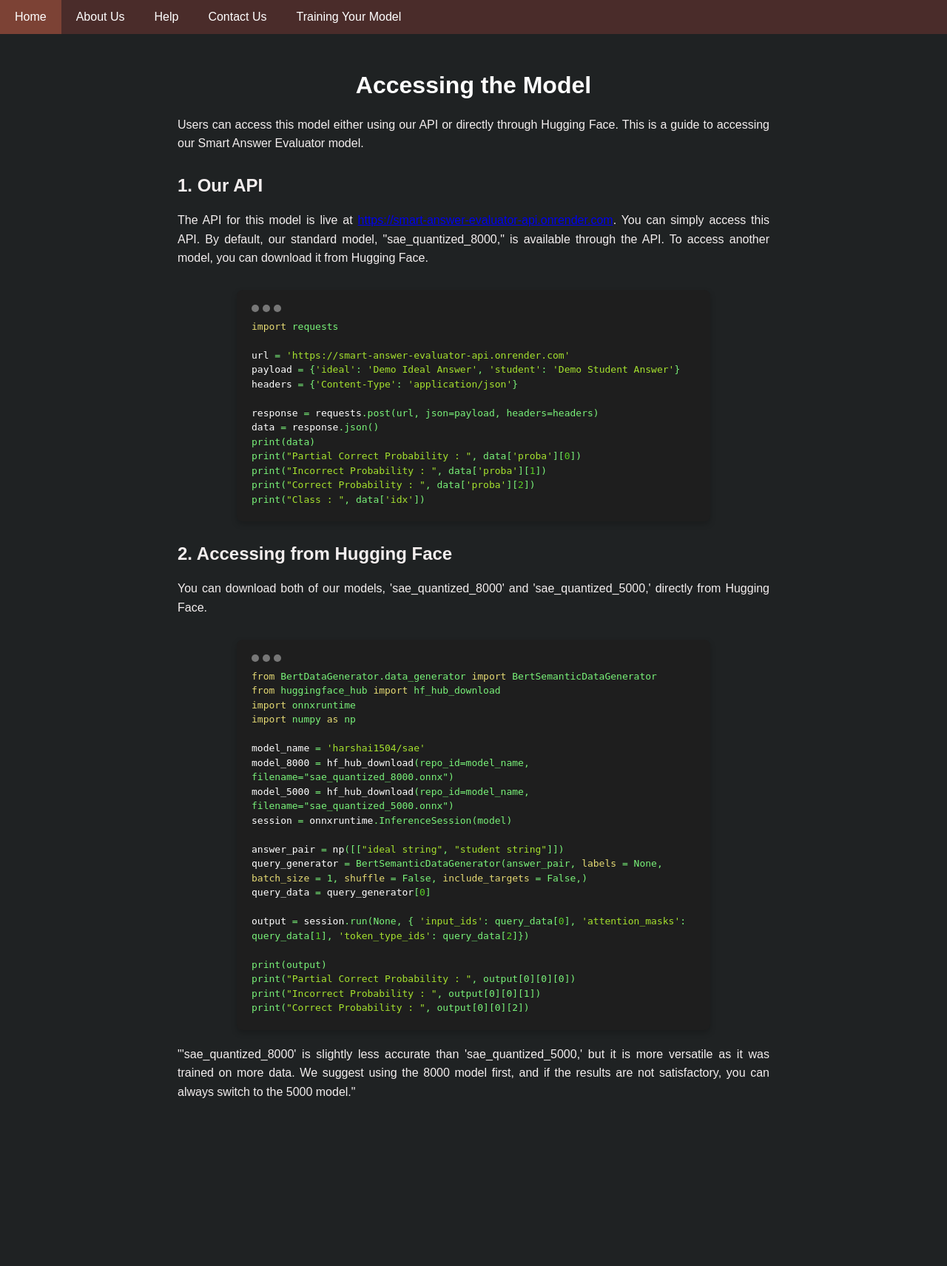
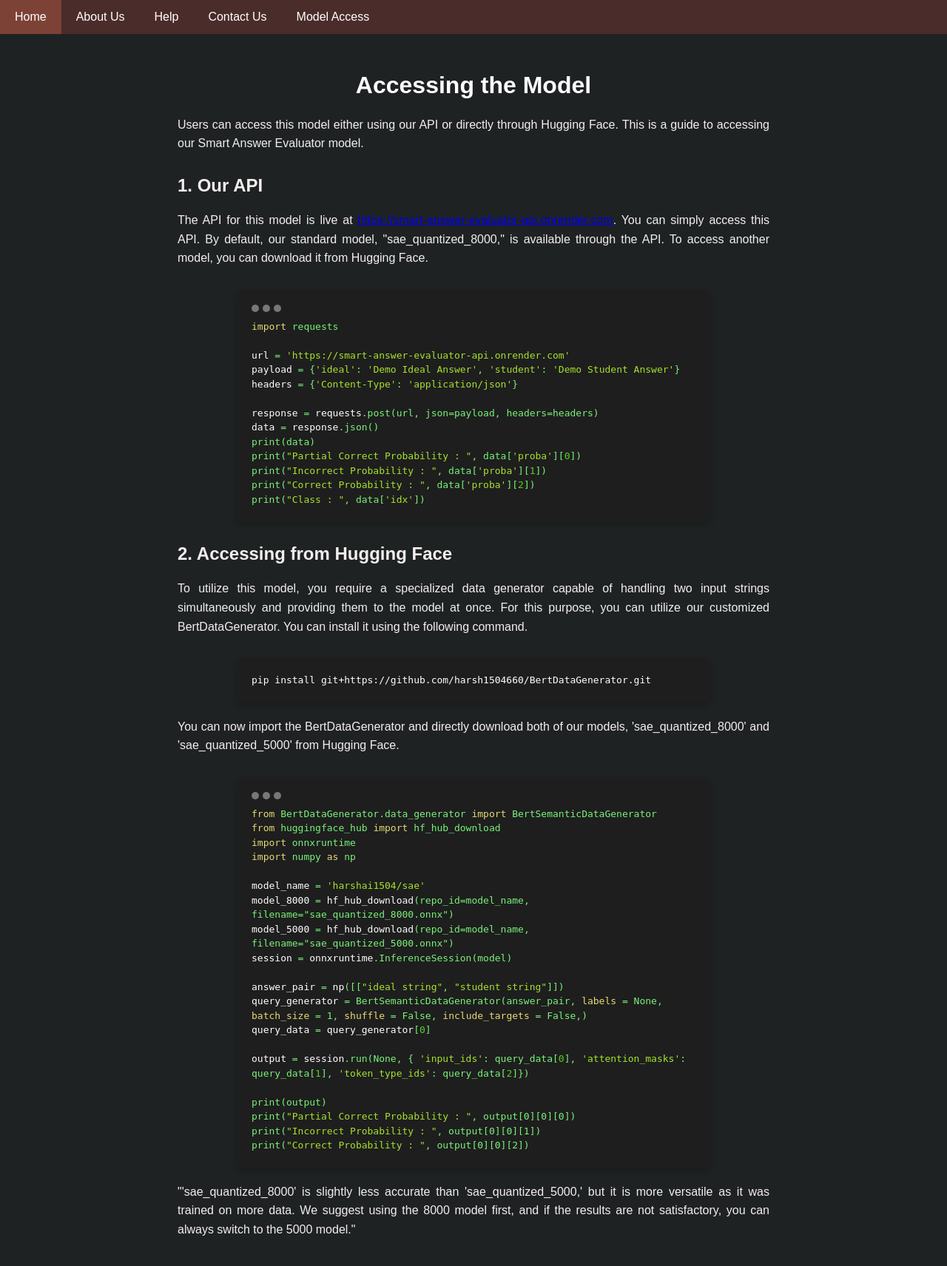
Before and after one commit to harsh1504660/Smart-Answer-Evaluator, a Flask app: page /training in a window 1280 px wide. Shown: the whole page at 74% size. Before the commit the page ends 1485 px from the top, so only its background shows below. Run offline with Flask 3, Linux system fonts and the light colour scheme; some libraries are stand-ins or nearby versions.

Commit message:
Update train.html

```diff
--- a/app/templates/train.html
+++ b/app/templates/train.html
@@ -26,7 +26,8 @@
         }
 
         .navbar {
-            background-color: #4A2C2A; /* Dark Gray */
+            background-color: #4A2C2A;
+            /* Dark Gray */
             overflow: hidden;
             position: relative;
         }
@@ -61,7 +62,7 @@
             }
 
             .container {
-                padding: 10px;
+                padding: 15px;
             }
         }
 
@@ -190,6 +191,12 @@
                 padding: 10px;
             }
         }
+
+        .code-snippet-container-bash {
+            display: flex;
+            justify-content: center;
+            margin-top: 30px;
+        }
     </style>
 </head>
 
@@ -200,13 +207,17 @@
         <a href="/about">About Us</a>
         <a href="/help">Help</a>
         <a href="/contact">Contact Us</a>
-        <a href="/training">Training Your Model</a>
+        <a href="/training">Model Access</a>
     </div>
     <div class="container">
         <h1>Accessing the Model</h1>
-        <p>Users can access this model either using our API or directly through Hugging Face. This is a guide to accessing our Smart Answer Evaluator model.</p>
+        <p>Users can access this model either using our API or directly through Hugging Face. This is a guide to
+            accessing our Smart Answer Evaluator model.</p>
         <h2>1. Our API</h2>
-        <p>The API for this model is live at <a href="https://smart-answer-evaluator-api.onrender.com">https://smart-answer-evaluator-api.onrender.com</a>. You can simply access this API. By default, our standard model, "sae_quantized_8000," is available through the API. To access another model, you can download it from Hugging Face.</p>
+        <p>The API for this model is live at <a
+                href="https://smart-answer-evaluator-api.onrender.com">https://smart-answer-evaluator-api.onrender.com</a>.
+            You can simply access this API. By default, our standard model, "sae_quantized_8000," is available through
+            the API. To access another model, you can download it from Hugging Face.</p>
         <!-- Code Snippet 1 -->
         <div class="code-snippet-container">
             <div class="terminal">
@@ -218,22 +229,42 @@
                 <div class="code">
                     <span class="keyword">import</span> requests<br>
                     <br>
-                    <span class="variable">url</span> = <span class="string">'https://smart-answer-evaluator-api.onrender.com'</span><br>
-                    <span class="variable">payload</span> = {<span class="string">'ideal'</span>: <span class="string">'Demo Ideal Answer'</span>, <span class="string">'student'</span>: <span class="string">'Demo Student Answer'</span>}<br>
-                    <span class="variable">headers</span> = {<span class="string">'Content-Type'</span>: <span class="string">'application/json'</span>}<br>
+                    <span class="variable">url</span> = <span
+                        class="string">'https://smart-answer-evaluator-api.onrender.com'</span><br>
+                    <span class="variable">payload</span> = {<span class="string">'ideal'</span>: <span
+                        class="string">'Demo Ideal Answer'</span>, <span class="string">'student'</span>: <span
+                        class="string">'Demo Student Answer'</span>}<br>
+                    <span class="variable">headers</span> = {<span class="string">'Content-Type'</span>: <span
+                        class="string">'application/json'</span>}<br>
                     <br>
-                    <span class="variable">response</span> = <span class="variable">requests</span>.post(url, json=payload, headers=headers)<br>
+                    <span class="variable">response</span> = <span class="variable">requests</span>.post(url,
+                    json=payload, headers=headers)<br>
                     <span class="variable">data</span> = <span class="variable">response</span>.json()<br>
                     print(data)<br>
-                    print(<span class="string">"Partial Correct Probability : "</span>, data[<span class="string">'proba'</span>][<span class="number">0</span>])<br>
-                    print(<span class="string">"Incorrect Probability : "</span>, data[<span class="string">'proba'</span>][<span class="number">1</span>])<br>
-                    print(<span class="string">"Correct Probability : "</span>, data[<span class="string">'proba'</span>][<span class="number">2</span>])<br>
+                    print(<span class="string">"Partial Correct Probability : "</span>, data[<span
+                        class="string">'proba'</span>][<span class="number">0</span>])<br>
+                    print(<span class="string">"Incorrect Probability : "</span>, data[<span
+                        class="string">'proba'</span>][<span class="number">1</span>])<br>
+                    print(<span class="string">"Correct Probability : "</span>, data[<span
+                        class="string">'proba'</span>][<span class="number">2</span>])<br>
                     print(<span class="string">"Class : "</span>, data[<span class="string">'idx'</span>])
                 </div>
             </div>
         </div>
         <h2>2. Accessing from Hugging Face</h2>
-        <p>You can download both of our models, 'sae_quantized_8000' and 'sae_quantized_5000,' directly from Hugging Face.</p>
+        <p>To utilize this model, you require a specialized data generator capable of handling two input strings
+            simultaneously and providing them to the model at once. For this purpose, you can utilize our customized
+            BertDataGenerator. You can install it using the following command.</p>
+        <div class="code-snippet-container-bash">
+            <div class="terminal">
+                <div class="code">
+                    <span class="variable"> pip install git+https://github.com/harsh1504660/BertDataGenerator.git</span>
+                    <br>
+                </div>
+            </div>
+        </div>
+        <p>You can now import the BertDataGenerator and directly download both of our models, 'sae_quantized_8000' and
+            'sae_quantized_5000' from Hugging Face.</p>
         <div class="code-snippet-container">
             <div class="terminal">
                 <div class="dots">
@@ -242,21 +273,37 @@
                     <span class="dot"></span>
                 </div>
                 <div class="code">
-                    <span class="keyword">from</span> BertDataGenerator.data_generator <span class="keyword">import</span> BertSemanticDataGenerator <br>
-                    <span class="keyword">from</span> huggingface_hub <span class="keyword">import</span> hf_hub_download<br>
+                    <span class="keyword">from</span> BertDataGenerator.data_generator <span
+                        class="keyword">import</span> BertSemanticDataGenerator <br>
+                    <span class="keyword">from</span> huggingface_hub <span class="keyword">import</span>
+                    hf_hub_download<br>
                     <span class="keyword">import </span> onnxruntime <br>
                     <span class="keyword">import</span> numpy <span class="keyword">as</span> np <br>
                     <br>
                     <span class="variable">model_name</span> = <span class="string">'harshai1504/sae'</span><br>
-                    <span class="variable">model_8000</span> = <span class="variable">hf_hub_download</span>(repo_id=model_name, filename="sae_quantized_8000.onnx") <br>
-                    <span class="variable">model_5000</span> = <span class="variable">hf_hub_download</span>(repo_id=model_name, filename="sae_quantized_5000.onnx") <br>
-                    <span class="variable">session</span> = <span class="variable">onnxruntime</span>.InferenceSession(model) <br>
+                    <span class="variable">model_8000</span> = <span
+                        class="variable">hf_hub_download</span>(repo_id=model_name, filename="sae_quantized_8000.onnx")
                     <br>
-                    <span class="variable">answer_pair</span> = <span class="variable">np</span>([[<span class="string">"ideal string"</span>, <span class="string">"student string"</span>]]) <br>
-                    <span class="variable">query_generator</span> = <span class="'variable">BertSemanticDataGenerator</span>(answer_pair, <span class="keyword">labels</span> = None, <span class="keyword">batch_size</span> = 1, <span class="keyword">shuffle</span> = False, <span class="keyword">include_targets</span> = False,) <br>
-                    <span class="variable">query_data</span> = <span class="variable">query_generator</span>[<span class="number">0</span>] <br>
+                    <span class="variable">model_5000</span> = <span
+                        class="variable">hf_hub_download</span>(repo_id=model_name, filename="sae_quantized_5000.onnx")
                     <br>
-                    <span class="variable">output</span> = <span class="variable">session</span>.run(None, { <span class="string">'input_ids'</span>: query_data[<span class="number">0</span>], <span class="string">'attention_masks'</span>: query_data[<span class="number">1</span>], <span class="string">'token_type_ids'</span>: query_data[<span class="number">2</span>]}) <br>
+                    <span class="variable">session</span> = <span
+                        class="variable">onnxruntime</span>.InferenceSession(model) <br>
+                    <br>
+                    <span class="variable">answer_pair</span> = <span class="variable">np</span>([[<span
+                        class="string">"ideal string"</span>, <span class="string">"student string"</span>]]) <br>
+                    <span class="variable">query_generator</span> = <span
+                        class="'variable">BertSemanticDataGenerator</span>(answer_pair, <span
+                        class="keyword">labels</span> = None, <span class="keyword">batch_size</span> = 1, <span
+                        class="keyword">shuffle</span> = False, <span class="keyword">include_targets</span> = False,)
+                    <br>
+                    <span class="variable">query_data</span> = <span class="variable">query_generator</span>[<span
+                        class="number">0</span>] <br>
+                    <br>
+                    <span class="variable">output</span> = <span class="variable">session</span>.run(None, { <span
+                        class="string">'input_ids'</span>: query_data[<span class="number">0</span>], <span
+                        class="string">'attention_masks'</span>: query_data[<span class="number">1</span>], <span
+                        class="string">'token_type_ids'</span>: query_data[<span class="number">2</span>]}) <br>
                     <br>
                     print(output)<br>
                     print(<span class="string">"Partial Correct Probability : "</span>, output[0][0][0])<br>
@@ -265,7 +312,9 @@
                 </div>
             </div>
         </div>
-        <p>"'sae_quantized_8000' is slightly less accurate than 'sae_quantized_5000,' but it is more versatile as it was trained on more data. We suggest using the 8000 model first, and if the results are not satisfactory, you can always switch to the 5000 model."</p>
+        <p>"'sae_quantized_8000' is slightly less accurate than 'sae_quantized_5000,' but it is more versatile as it was
+            trained on more data. We suggest using the 8000 model first, and if the results are not satisfactory, you
+            can always switch to the 5000 model."</p>
     </div>
     <script>
         function myFunction() {
```
